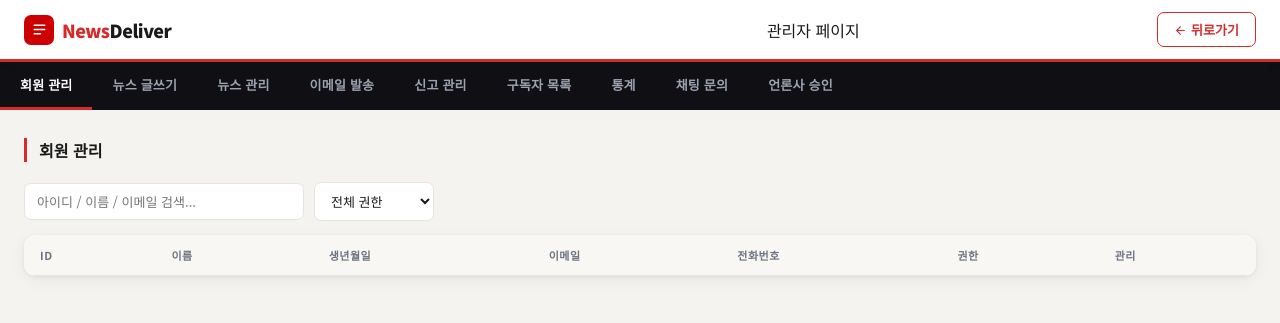
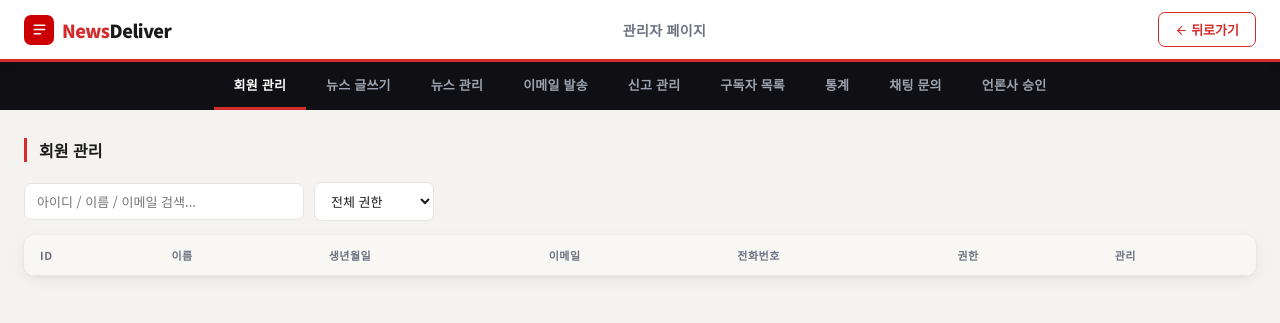
Before and after one commit to Zestoper/newsdeliver, a Python web app: template app/templates/admin.html in a window 1280 px wide. Shown: the top 323 px of the page. Run offline with Jinja, Linux system fonts and the light colour scheme; the template is opened without the code that fills it, so the values that code supplies are empty.

Commit message:
style: 관리자페이지 탭과 본문을 가운데로 정렬
탭이 화면 왼쪽 끝에 붙고 본문 최대 너비(1700px)가 헤더(1280px)와 달라서
넓은 화면에서 왼쪽으로 쏠려 보였다.
탭을 가운데로 모으고 본문 너비를 헤더와 같은 1280px로 맞춘다.
헤더 제목 span이 비어 있던 마크업 오류도 수정.

```diff
--- a/app/templates/admin.html
+++ b/app/templates/admin.html
@@ -100,6 +100,9 @@
                 scrollbar-width: none;
             }
             .tabs::-webkit-scrollbar { display: none; }
+            /* 탭을 가운데로 — 화면이 좁아 넘칠 때는 왼쪽부터 스크롤되도록 justify-content 대신 auto 여백 사용 */
+            .tabs > .tab:first-child { margin-left: auto; }
+            .tabs > .tab:last-child { margin-right: auto; }
             .tab {
                 padding: 13px 20px;
                 color: #9ca3af;
@@ -125,7 +128,7 @@
 
             /* ── 콘텐츠 래퍼 ── */
             .content {
-                max-width: 1700px;
+                max-width: 1280px;
                 margin: 0 auto;
                 padding: 28px 24px 48px;
             }
@@ -668,7 +671,7 @@
                         >
                     </a>
                 </div>
-                <span class="header-title"></span>관리자 페이지</span>
+                <span class="header-title">관리자 페이지</span>
                 <button class="header-back" onclick="history.back()"><svg class="ic" width="1em" height="1em" aria-hidden="true" xmlns="http://www.w3.org/2000/svg" viewBox="0 0 24 24" fill="none" stroke="currentColor" stroke-width="2" stroke-linecap="round" stroke-linejoin="round"><path d="m12 19-7-7 7-7"/><path d="M19 12H5"/></svg> 뒤로가기</button>
             </div>
         </div>
```
